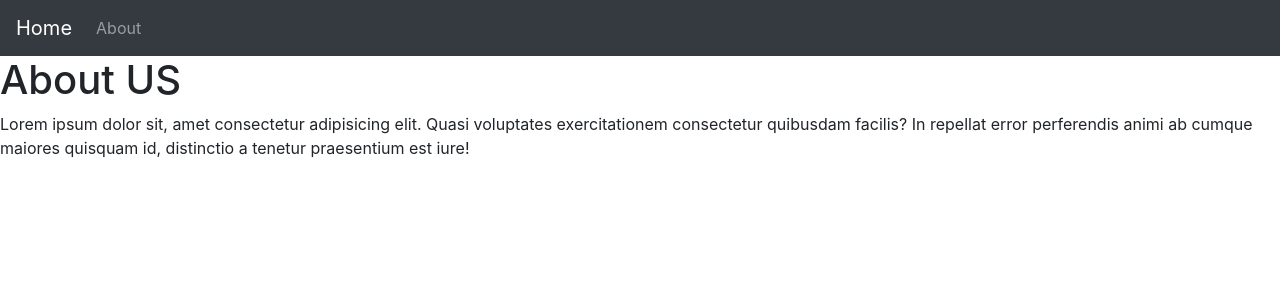
After one commit to lafith/library-management-system, a Flask app: page /about in a window 1280 px wide. The commit adds this page. Shown: the top 300 px of the page. Run offline with Flask 2, Linux system fonts and the light colour scheme; some libraries are stand-ins or nearby versions.

Commit message:
feat(template): add about us page
a nav bar is included in layout.html with link for about us page

```diff
--- a/app/routes.py
+++ b/app/routes.py
@@ -2,8 +2,16 @@ from flask import render_template
 from app import lbms_app
 
 
+# This route is for showing 'Home' page
 @lbms_app.route('/')
 @lbms_app.route('/index')
 def index():
     """View function for home page"""
     return render_template('home.html')
+
+
+# This route is for showing 'About Us' type information
+@lbms_app.route('/about')
+def about():
+    """View function for About Us page"""
+    return render_template('about.html')
--- /dev/null
+++ b/app/templates/about.html
@@ -0,0 +1,10 @@
+{% extends "layout.html" %} {% block title %}About{% endblock %}{% block content
+%}
+<h1>About US</h1>
+<p>
+  Lorem ipsum dolor sit, amet consectetur adipisicing elit. Quasi voluptates
+  exercitationem consectetur quibusdam facilis? In repellat error perferendis
+  animi ab cumque maiores quisquam id, distinctio a tenetur praesentium est
+  iure!
+</p>
+{% endblock %}
--- /dev/null
+++ b/app/templates/includes/_navbar.html
@@ -0,0 +1,22 @@
+<nav class="navbar navbar-expand-lg navbar-dark bg-dark">
+  <a class="navbar-brand" href="/">Home</a>
+  <button
+    class="navbar-toggler"
+    type="button"
+    data-toggle="collapse"
+    data-target="#navbarSupportedContent"
+    aria-controls="navbarSupportedContent"
+    aria-expanded="false"
+    aria-label="Toggle navigation"
+  >
+    <span class="navbar-toggler-icon"></span>
+  </button>
+
+  <div class="collapse navbar-collapse" id="navbarSupportedContent">
+    <ul class="navbar-nav">
+      <li class="nav-item">
+        <a class="nav-link" href="{{url_for('about')}}">About</a>
+      </li>
+    </ul>
+  </div>
+</nav>
--- a/app/templates/layout.html
+++ b/app/templates/layout.html
@@ -8,7 +8,7 @@
     />
   </head>
   <body>
-    {%block content %}{% endblock %}
+    {%include "includes/_navbar.html"%}{%block content %}{% endblock %}
     <script src="https://stackpath.bootstrapcdn.com/bootstrap/4.5.2/js/bootstrap.min.js"></script>
     <script src="https://stackpath.bootstrapcdn.com/bootstrap/4.5.2/js/bootstrap.min.js"></script>
     <script
```
Also changed, not shown: app/templates/home.html (+6 -1 lines).
